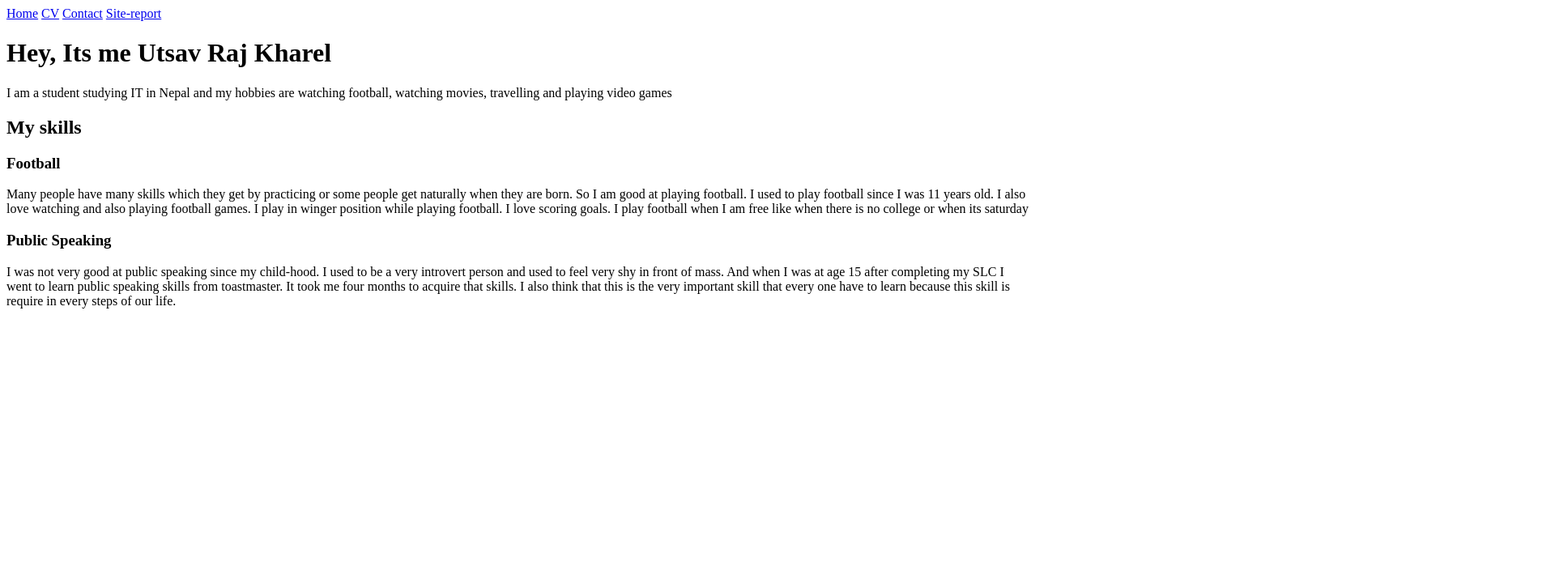
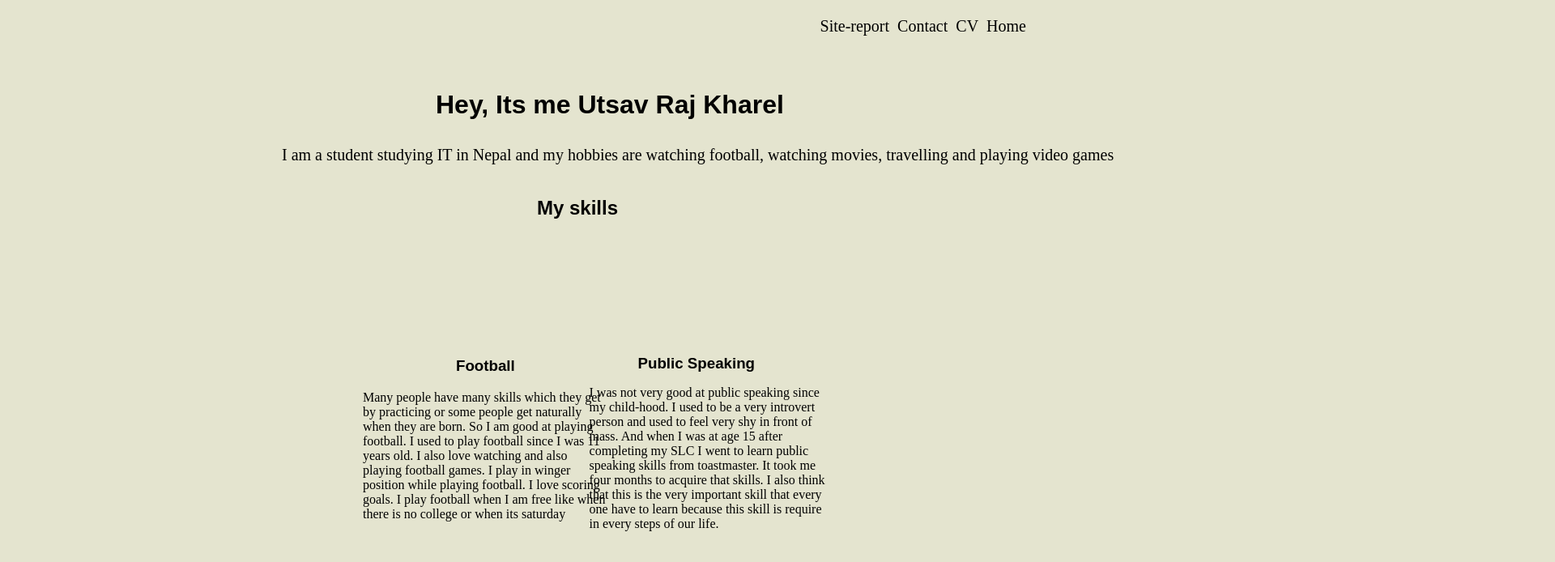
Before and after one commit to Urk533/Web-Assignment, a plain HTML site: page portfolio.html in a window 1280 px wide. Shown: the whole page at 81% size, 1920 px wide, since content can reach past the window. Drawn offline with Linux system fonts and the light colour scheme.

Commit message:
Adding the CSS file for portfolio.html

```diff
--- a/style.css
+++ b/style.css
@@ -101,3 +101,74 @@
     right: 250px;
     color: #201c1e;
 }
+
+
+
+
+
+
+/*This CSS for portfolio.html*/
+#port-pg{
+	background-color: #e4e4cf;
+    overflow-x: hidden;
+}
+.navbar .nav-b{
+	float: right;
+	text-decoration: none;
+	padding: 0px 5px 0px 5px;
+	color: black;
+	/*background: red;*/
+	/*border: 1.3px solid black;*/
+	margin: /*0px 5px 0px 5px*/auto;
+	font-size: 20px;
+	/*font-family: Calson, "Times New Roman", Georgia, serif;*/
+
+}
+.urk .l-head{
+	position: relative;
+	top: 90px;
+    right: -530px;
+	font-family: copperplate, fantasy;
+
+}
+.hobbys .hobby{
+	position: relative;
+	top: 100px;
+	right: -340px;
+	font-size: 20px;
+}
+.skills .m-skills{
+	position: relative;
+	top: 120px;
+	right: -655px;
+	font-family: copperplate, fantasy;
+}
+.futball .f-ball{
+	position: relative;
+	top: 270px;
+	right: -555px;
+	font-family: copperplate, fantasy;
+}
+.deball .d-ball{
+	position: relative;
+	top: 270px;
+	width: 300px;
+	right: -440px;
+
+}
+.pubspeak .speak{
+    float: right;
+    position: relative;
+    right: 340px;
+    top: 30px;
+    font-family: copperplate, fantasy;
+
+}
+.despeak .d-speak{
+	position: relative;
+	width: 300px;
+	float: right;
+	right: 100px;
+	top: 70px;
+
+}
```
